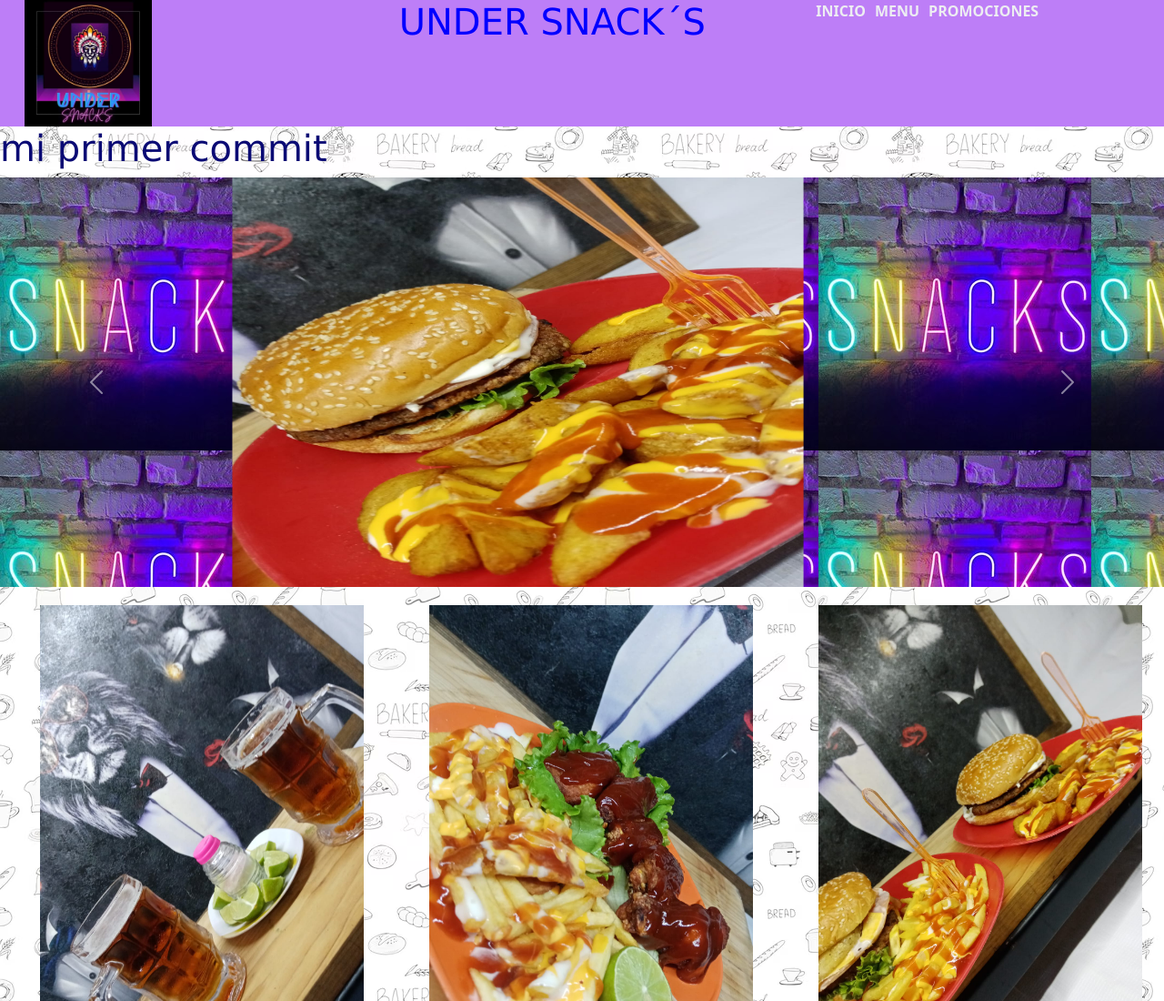
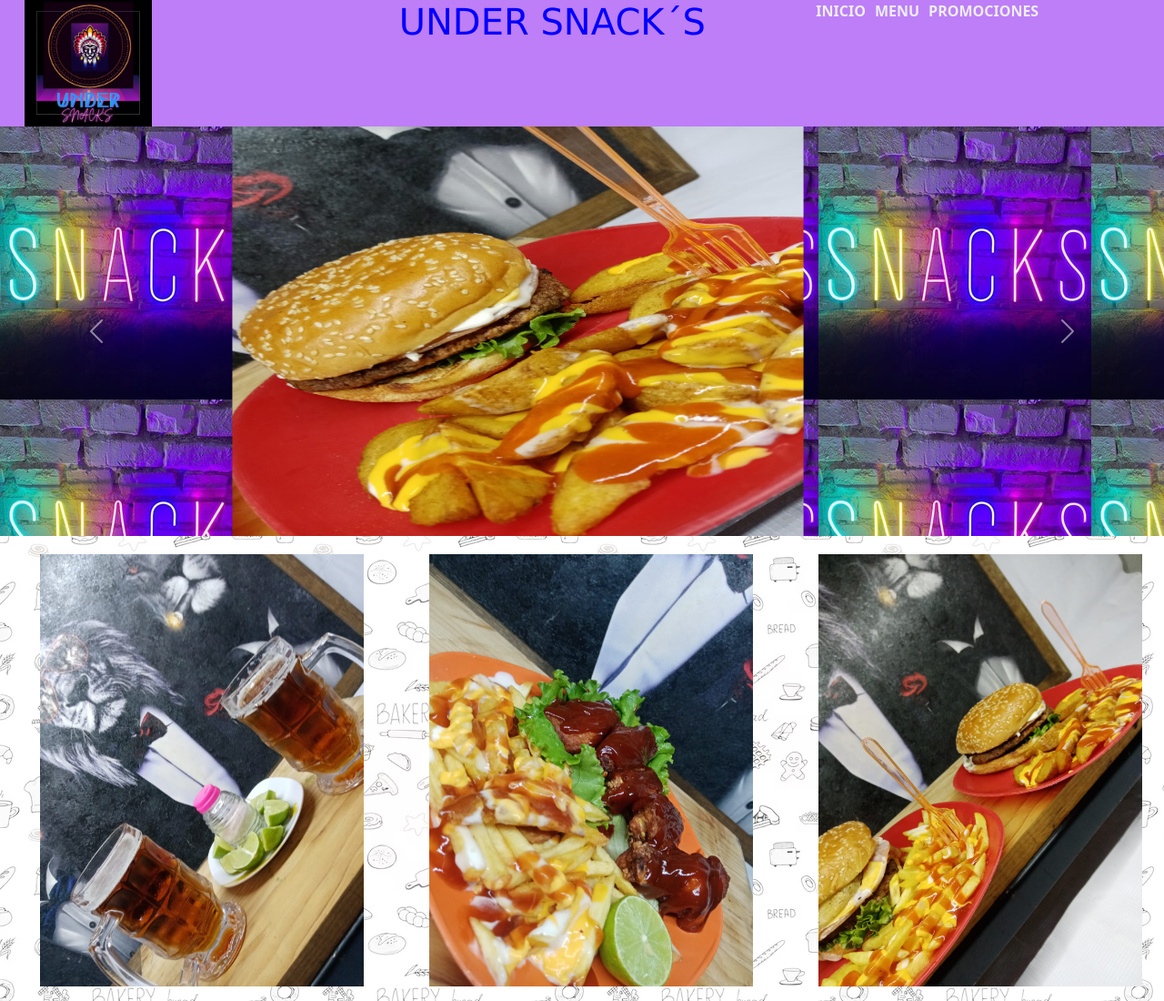
Before and after one commit to karenflores07/karenflores07.github.io, a plain HTML site: page index.html in a window 1280 px wide. Shown: the top 1100 px of the page at 91% size. Drawn offline with nearby package versions, Linux system fonts and the light colour scheme.

Commit message:
borre el h1 en el index

```diff
--- a/index.html
+++ b/index.html
@@ -35,9 +35,7 @@
       </div>
     </div>
   </header>
- <div>
-  <h1> mi primer commit</h1>
- </div>
+
   <div class="container-fluid galeria-component">
     <div id="carouselExampleControls" class="carousel slide" data-bs-ride="carousel">
       <div class="carousel-inner">
```
